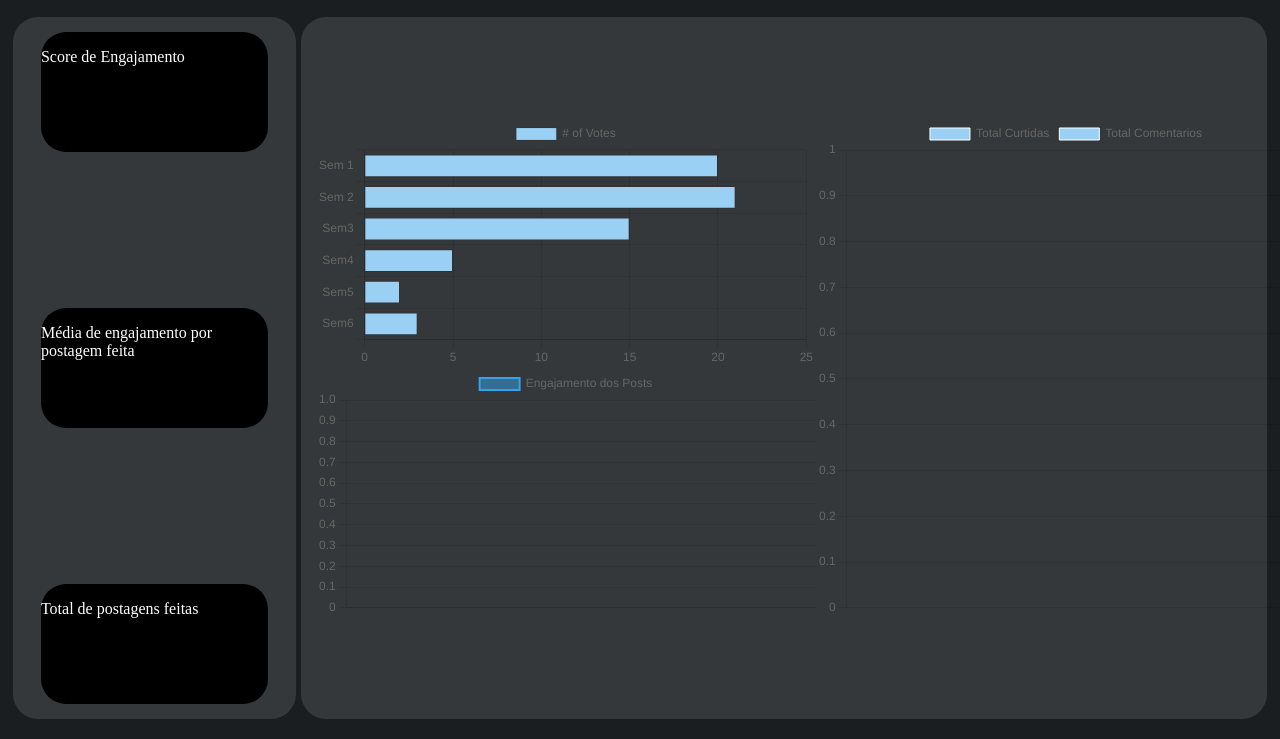
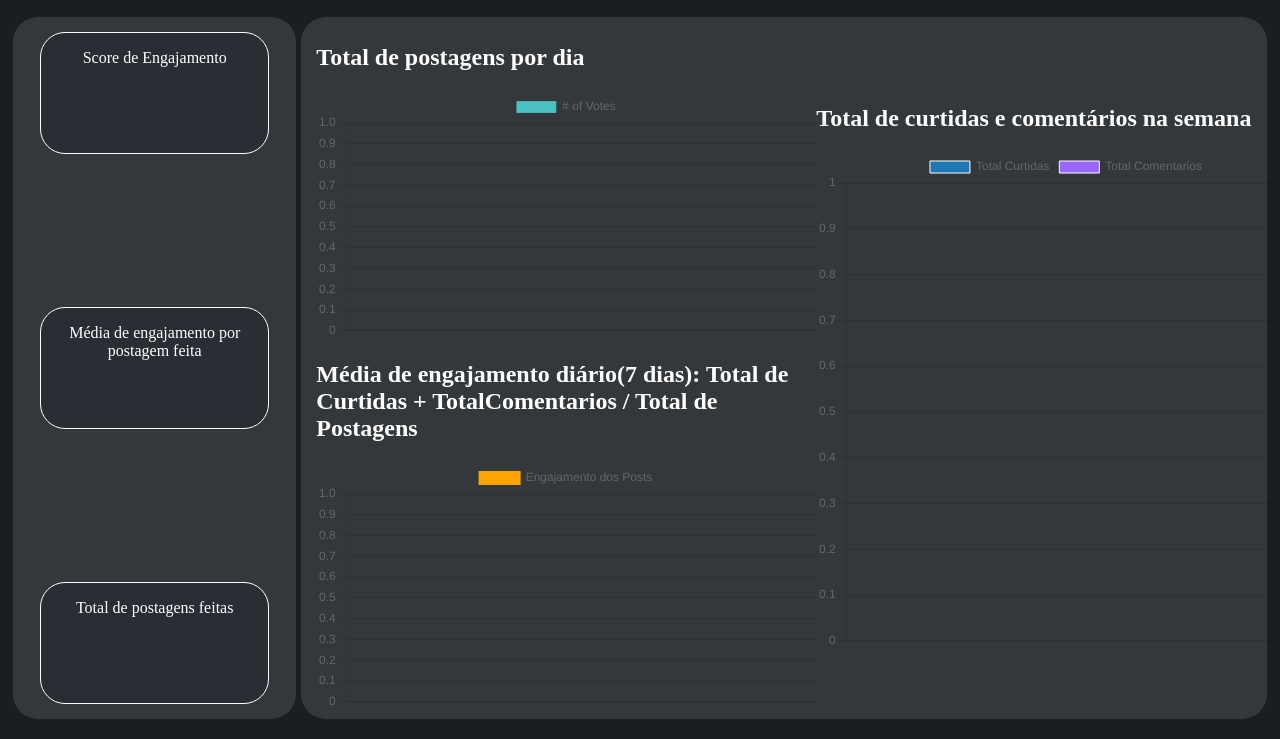
Before and after one commit to gMedeiros23/Journey-Projeto-Individual, a website: page public/dashboard/dashboard.html in a window 1280 px wide. Shown: the part 61-800 px from the top of the page. Drawn offline with nearby package versions, Linux system fonts and the light colour scheme; no server answers.

Commit message:
Dashboard - Estrutura e Design minimo finalizados

```diff
--- a/public/css/dashboard.css
+++ b/public/css/dashboard.css
@@ -64,9 +64,11 @@ main{
 
 #colunaUm div{
     width: 90%;
-    background-color: black;
+    background-color: rgb(40, 46, 51);
     border-radius: 25px;
     height: 120px;
+    border: 1px solid;
+    text-align: center;
 }
 
 #colunaDois{
--- a/public/dashboard/dashboard.html
+++ b/public/dashboard/dashboard.html
@@ -35,7 +35,7 @@
                 <p>Média de engajamento por postagem feita</p>
             </div>
 
-            <div>
+            <div id="totalPostagemSemana">
                 <p>Total de postagens feitas</p>
             </div>
         </div>
@@ -43,9 +43,11 @@
         <div id="colunaDois">
             <div id="secaoUm">
                 <div style="width: 500px;">
+                    <h2>Total de postagens por dia</h2>
                     <canvas id="myChart"></canvas>
                 </div>
                 <div style="width: 500px;">
+                    <h2>Média de engajamento diário(7 dias): Total de Curtidas + TotalComentarios / Total de Postagens</h2>
                     <canvas id="myChart2"></canvas>
                 </div>
 
@@ -53,6 +55,7 @@
 
             <div id="secaoDois">
                 <div style="width: 500px;">
+                    <h2>Total de curtidas e comentários na semana</h2>
                     <canvas id="myChart1"></canvas>
                 </div>
             </div>
@@ -98,7 +101,7 @@
                     label: '# of Votes',
                     data: [totalCurtidas, totalComentarios],
                     borderWidth: 1,
-                    backgroundColor: '#9BD0F5'
+                    backgroundColor: ['#1f77b4', '#9966FF']
                 }]
             },
             options: {
@@ -114,6 +117,7 @@
 
     let engajamentoPost = []
     let engajamentoData = []
+    let totalPostagem = []
     let kpiEngajamento = 0
     let kpiPost = 0;
     fetch(`/dashboard/engajamento/${sessionStorage.ID_USUARIO}`, {
@@ -125,12 +129,14 @@
                 engajamento.forEach((dadosEngajamento) => {
                     engajamentoData.push(dadosEngajamento.data)
                     engajamentoPost.push((dadosEngajamento.totalcomentarios + dadosEngajamento.totalcurtidas) / dadosEngajamento.totalpostagem)
+                    totalPostagem.push(dadosEngajamento.totalpostagem)
                     kpiEngajamento += (dadosEngajamento.totalcomentarios + dadosEngajamento.totalcurtidas)
                     kpiPost += dadosEngajamento.totalpostagem;
                 });
 
                 kpiEngajamento = kpiEngajamento / kpiPost
                 mediaEngajamento.innerHTML += `<h1>${kpiEngajamento}</h1>`
+                totalPostagemSemana.innerHTML += `<h1>${kpiPost}</h1>`
             });
         })
         .catch(function (resposta) {
@@ -148,28 +154,30 @@
                     label: "Engajamento dos Posts",
                     data: engajamentoPost,
                     borderWidth: 2,
-                    tension: 0.4
+                    tension: 0.4,
+                    borderColor: 'orange',
+                    backgroundColor: 'orange'
                 }]
             }
         });
     }, 100)
 
 
+    setTimeout(() => {
         const ctx = document.getElementById('myChart');
 
         new Chart(ctx, {
             type: 'bar',
             data: {
-            labels: ['Sem 1', 'Sem 2', 'Sem3', 'Sem4', 'Sem5', 'Sem6'],
+                labels: engajamentoData,
                 datasets: [{
                     label: '# of Votes',
-                data: [20, 21, 15, 5, 2, 3],
+                    data: totalPostagem,
                     borderWidth: 1,
-                backgroundColor: '#9BD0F5'
+                    backgroundColor: "#4BC0C0"
                 }]
             },
             options: {
-            indexAxis: 'y',
                 scales: {
                     y: {
                         beginAtZero: true
@@ -177,6 +185,7 @@
                 }
             }
         });
+    }, 100)
 
 </script>
 
--- a/src/models/dashboardModel.js
+++ b/src/models/dashboardModel.js
@@ -2,6 +2,8 @@ var database = require("../database/config");
 
 
 function score(idUsuario) {
+    let seteDiasAtras = new Date(Date.now() - (7 * 24 * 60 * 60 * 1000)).toLocaleString('sv-SE', { timeZone: 'America/Sao_Paulo' })
+
     var instrucaoSql = `SELECT
                         COUNT(DISTINCT c.id_curtidas) AS totalcurtidas,
                         COUNT(DISTINCT cp.id_comentarios_postagem) AS totalcomentarios
@@ -12,7 +14,7 @@ function score(idUsuario) {
                         ON c.fkpostagem = p.id_postagem
                         LEFT JOIN comentarios_postagem cp
                         ON cp.fkpostagem = p.id_postagem
-                        WHERE u.id_usuario = ${idUsuario} AND p.data >= NOW() - 2592000`;
+                        WHERE u.id_usuario = ${idUsuario} AND p.data >= "${seteDiasAtras}"`;
 
     return database.executar(instrucaoSql);
 }
```
Lines whose indentation alone changed are shown as unchanged.
